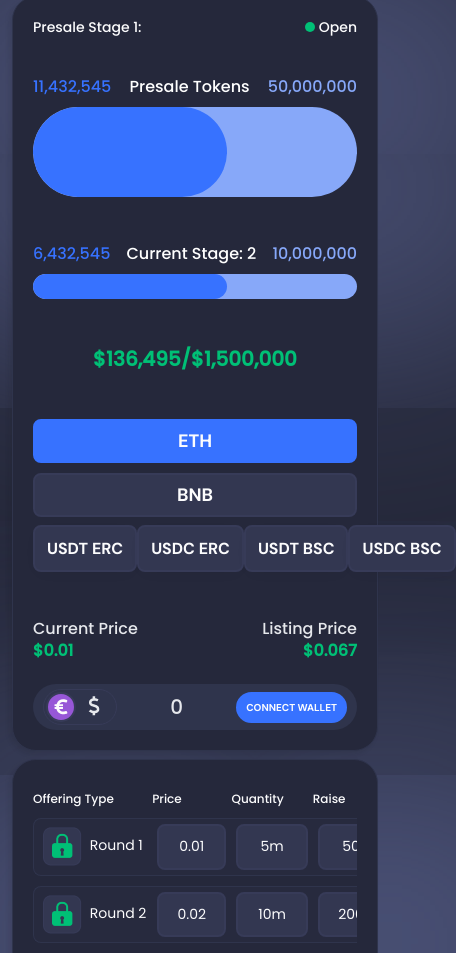
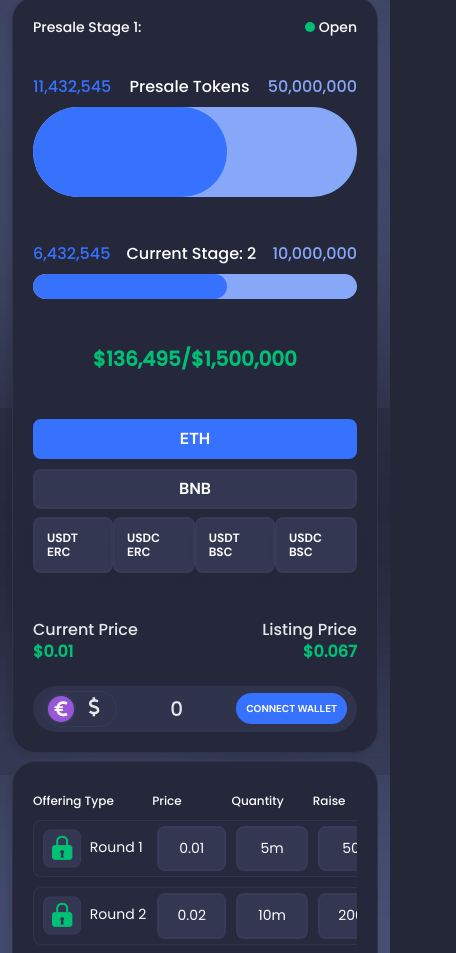
Before and after one commit to TajulDev/coryTradeProHtml, a plain HTML site: page index.html in a window 390 px wide. Shown: the part 1004-1957 px from the top of the page, 456 px wide, since content can reach past the window. Drawn offline with nearby package versions, Linux system fonts and the light colour scheme.

Commit message:
new presale stage with review responsive

```diff
--- a/assets/css/responsive.css
+++ b/assets/css/responsive.css
@@ -317,6 +317,15 @@
 
 @media only screen and (max-width:425px) {
 
+    .currency p {
+        font-size: 12px;
+    }
+
+    .currency ul li a {
+        font-size: 16px;
+        padding: 10px;
+    }
+
     .back_img {
         background-image: none;
     }
@@ -326,10 +335,6 @@
     }
     .presale_live_bg::before {
         display: none;
-        /* top: 10%;
-        left: 50%;
-        width: 100%;
-        overflow: hidden; */
     }
 
     .platform_inner_bg::before{
@@ -347,10 +352,7 @@
         overflow: hidden;
     }
 
-    /*
-    .sort_trade_upper {
-        padding-bottom: 50px;
-    } */
+
 
     .platform::before {
         display: none;
--- a/assets/css/style.css
+++ b/assets/css/style.css
@@ -576,7 +576,7 @@ header .nav-link:focus,
     background: var(--surface-surface-secondary-01, #333751);
     padding: 12px ;
     box-shadow: 0px 4px 16px -8px rgba(15, 15, 15, 0.10);
-    white-space: nowrap;
+
 }
 
 .change_currency {
```
